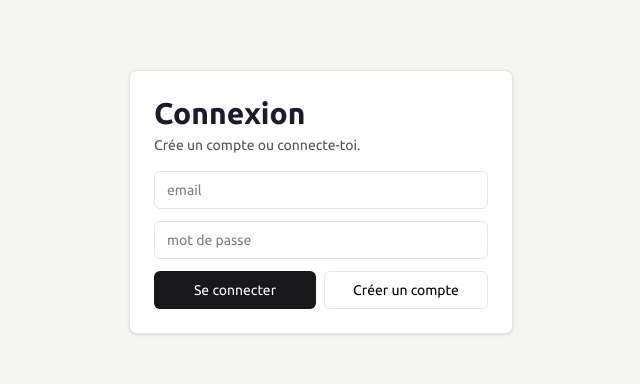
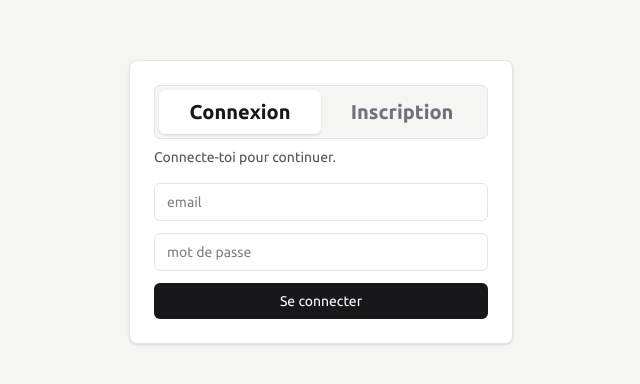
Before and after one commit to MaximeLemesle/je-me-souviens, a React (Vite) app: page / in a window 1280 px wide. Shown: the part 198-582 px from the top of the page, without its empty margins (319-959 px from the left). Built offline with nearby package versions, Linux system fonts and the light colour scheme; no server answers.

Commit message:
feat(AuthService): Add logout and fix auth logic

```diff
--- a/src/App.tsx
+++ b/src/App.tsx
@@ -4,6 +4,7 @@ import type { Session } from '@supabase/supabase-js'
 import Home from './pages/Home'
 import supabase from './lib/supabase'
 import Auth from './pages/Auth'
+import { LogoutButtonContainer } from './components/auth/LogoutButtonContainer'
 
 function App() {
   const [session, setSession] = useState<Session | null>(null)
@@ -22,6 +23,9 @@ function App() {
 
   return (
     <div className="min-h-screen bg-stone-100 text-zinc-900">
+      <div className="fixed right-6 top-6 z-50">
+        <LogoutButtonContainer />
+      </div>
       <Routes>
         <Route path="/" element={<Home />} />
       </Routes>
--- /dev/null
+++ b/src/components/auth/LogoutButton.tsx
@@ -0,0 +1,21 @@
+import { Button } from '../ui/button'
+
+interface LogoutButtonProps {
+  isLoading: boolean
+  onLogout: () => void
+}
+
+export function LogoutButton({ isLoading, onLogout }: LogoutButtonProps) {
+  return (
+    <Button
+      type="button"
+      variant="outline"
+      size="sm"
+      onClick={onLogout}
+      disabled={isLoading}
+      className="rounded-full"
+    >
+      {isLoading ? 'Déconnexion…' : 'Se déconnecter'}
+    </Button>
+  )
+}
--- /dev/null
+++ b/src/components/auth/LogoutButtonContainer.tsx
@@ -0,0 +1,19 @@
+import { useState } from 'react'
+import { signOutUser } from '../../services/authService'
+import { LogoutButton } from './LogoutButton'
+
+export function LogoutButtonContainer() {
+  const [isSigningOut, setIsSigningOut] = useState(false)
+
+  const handleLogout = async () => {
+    if (isSigningOut) return
+    setIsSigningOut(true)
+    const { error } = await signOutUser()
+    if (error) {
+      window.alert(`Erreur lors de la déconnexion: ${error.message}`)
+      setIsSigningOut(false)
+    }
+  }
+
+  return <LogoutButton isLoading={isSigningOut} onLogout={handleLogout} />
+}
--- a/src/pages/Auth.tsx
+++ b/src/pages/Auth.tsx
@@ -1,16 +1,21 @@
 import { useState } from 'react'
-import supabase from '../lib/supabase'
+import { signInWithPassword, signUpWithEmail } from '../services/authService'
 
 export default function Auth() {
     const [email, setEmail] = useState('')
     const [password, setPassword] = useState('')
+    const [isSignUp, setIsSignUp] = useState(false)
+    const [firstName, setFirstName] = useState('')
+    const [lastName, setLastName] = useState('')
     const [loading, setLoading] = useState(false)
     const [errorMessage, setErrorMessage] = useState<string | null>(null)
 
     const signUp = async () => {
         setLoading(true)
         setErrorMessage(null)
-        const { error } = await supabase.auth.signUp({ email, password })
+        const trimmedFirstName = firstName.trim()
+        const trimmedLastName = lastName.trim()
+        const { error } = await signUpWithEmail(email, password, trimmedFirstName, trimmedLastName)
         if (error) {
             setErrorMessage(error.message)
         }
@@ -20,19 +25,64 @@ export default function Auth() {
     const signIn = async () => {
         setLoading(true)
         setErrorMessage(null)
-        const { error } = await supabase.auth.signInWithPassword({ email, password })
+        const { error } = await signInWithPassword(email, password)
         if (error) {
             setErrorMessage(error.message)
         }
         setLoading(false)
     }
 
+    const handleSubmit = async () => {
+        if (isSignUp) {
+            await signUp()
+        } else {
+            await signIn()
+        }
+    }
+
     return (
         <div className="flex min-h-screen items-center justify-center bg-stone-100 px-4">
             <div className="w-full max-w-sm rounded-lg border border-stone-200 bg-white p-6 shadow-sm">
-                <h1 className="text-xl font-semibold text-zinc-900">Connexion</h1>
-                <p className="mt-1 text-sm text-zinc-600">Crée un compte ou connecte-toi.</p>
+                <div className="flex rounded-md border border-stone-200 bg-stone-100 p-1 text-sm">
+                    <button
+                        className={`text-xl font-semibold flex-1 rounded-md px-3 py-2 transition ${!isSignUp ? 'bg-white text-zinc-900 shadow-sm' : 'text-zinc-500'}`}
+                        type="button"
+                        onClick={() => setIsSignUp(false)}
+                        disabled={loading}
+                    >
+                        Connexion
+                    </button>
+                    <button
+                        className={`text-xl font-semibold flex-1 rounded-md px-3 py-2 transition ${isSignUp ? 'bg-white text-zinc-900 shadow-sm' : 'text-zinc-500'}`}
+                        type="button"
+                        onClick={() => setIsSignUp(true)}
+                        disabled={loading}
+                    >
+                        Inscription
+                    </button>
+                </div>
+                <p className="mt-2 text-sm text-zinc-600">
+                    {isSignUp ? 'Crée ton compte pour commencer.' : 'Connecte-toi pour continuer.'}
+                </p>
                 <div className="mt-4 flex flex-col gap-3">
+                    {isSignUp ? (
+                        <div className="flex gap-2">
+                            <input
+                                className="w-full rounded-md border border-stone-200 px-3 py-2 text-sm"
+                                type="text"
+                                placeholder="prénom"
+                                value={firstName}
+                                onChange={(event) => setFirstName(event.target.value)}
+                            />
+                            <input
+                                className="w-full rounded-md border border-stone-200 px-3 py-2 text-sm"
+                                type="text"
+                                placeholder="nom"
+                                value={lastName}
+                                onChange={(event) => setLastName(event.target.value)}
+                            />
+                        </div>
+                    ) : null}
                     <input
                         className="w-full rounded-md border border-stone-200 px-3 py-2 text-sm"
                         type="email"
@@ -50,22 +100,13 @@ export default function Auth() {
                     {errorMessage ? (
                         <p className="text-sm text-red-600">{errorMessage}</p>
                     ) : null}
-                    <div className="flex gap-2">
-                        <button
-                            className="flex-1 rounded-md bg-zinc-900 px-3 py-2 text-sm text-white disabled:opacity-60"
-                            onClick={signIn}
-                            disabled={loading}
-                        >
-                            Se connecter
-                        </button>
-                        <button
-                            className="flex-1 rounded-md border border-stone-200 px-3 py-2 text-sm disabled:opacity-60"
-                            onClick={signUp}
-                            disabled={loading}
-                        >
-                            Créer un compte
-                        </button>
-                    </div>
+                    <button
+                        className="w-full rounded-md bg-zinc-900 px-3 py-2 text-sm text-white disabled:opacity-60"
+                        onClick={handleSubmit}
+                        disabled={loading}
+                    >
+                        {isSignUp ? 'Créer un compte' : 'Se connecter'}
+                    </button>
                 </div>
             </div>
         </div>
--- /dev/null
+++ b/src/services/authService.ts
@@ -0,0 +1,35 @@
+import supabase from "../lib/supabase";
+
+export async function signInWithPassword(email: string, password: string) {
+  const { error } = await supabase.auth.signInWithPassword({ email, password });
+  return { error };
+}
+
+export async function signUpWithEmail(
+  email: string,
+  password: string,
+  firstName: string,
+  lastName: string,
+) {
+  const { data, error } = await supabase.auth.signUp({
+    email,
+    password,
+    options: {
+      data: {
+        first_name: firstName,
+        last_name: lastName,
+      },
+    },
+  });
+
+  if (error || !data.user) {
+    return { error: error ?? new Error("Utilisateur non créé.") };
+  }
+
+  return { error: null };
+}
+
+export async function signOutUser() {
+  const { error } = await supabase.auth.signOut();
+  return { error };
+}
```
